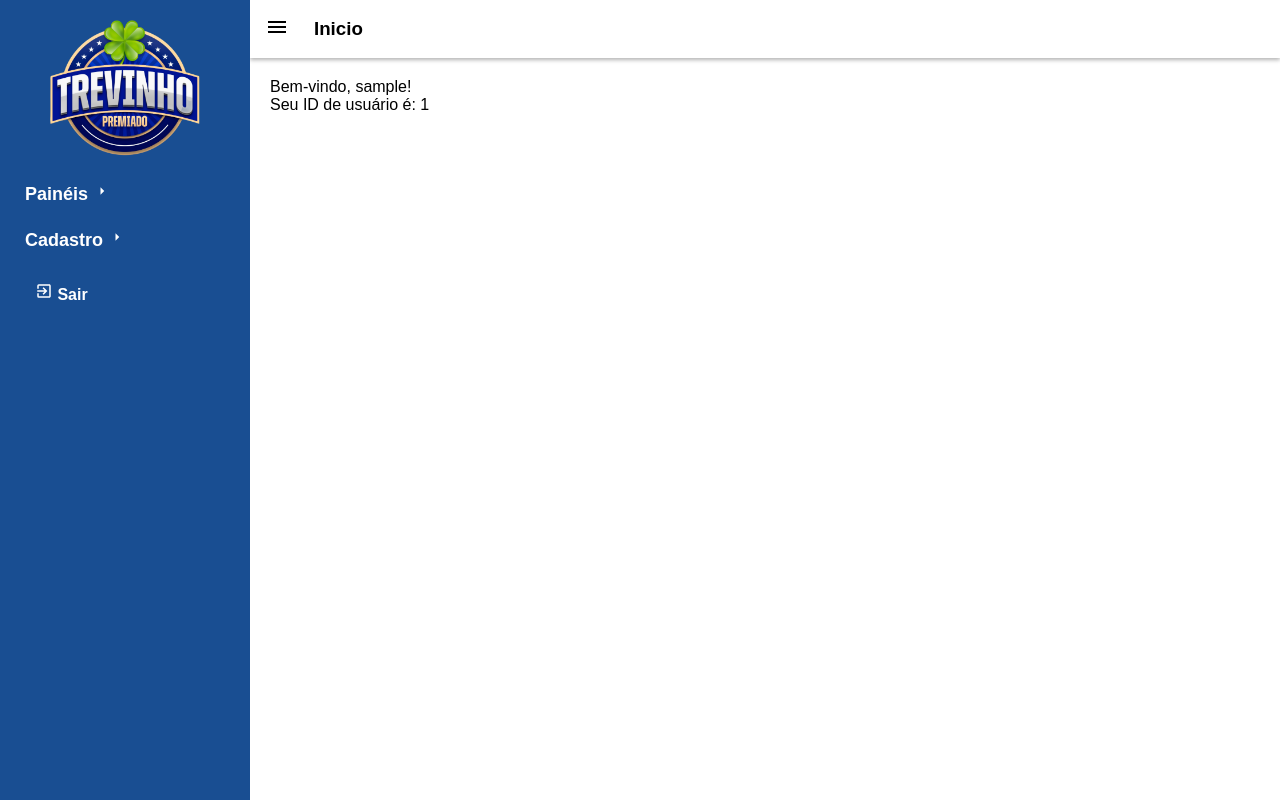
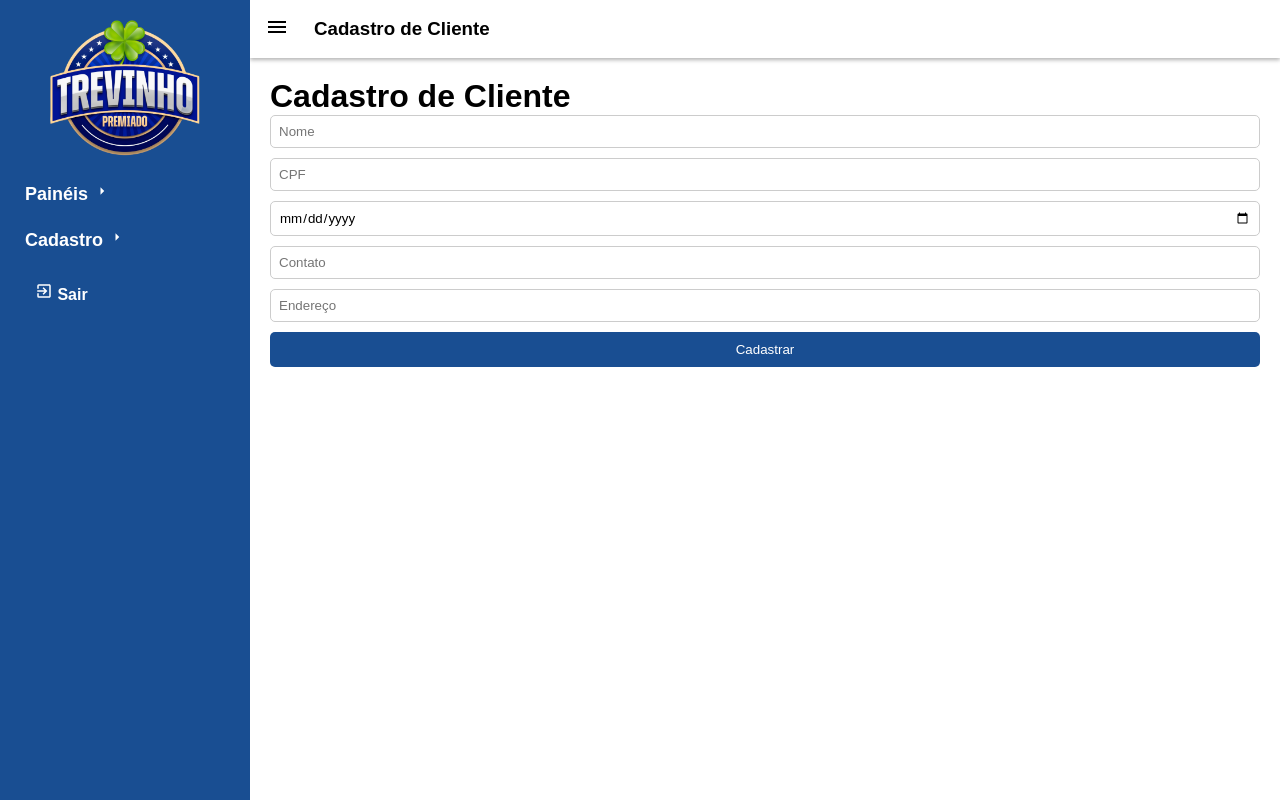
Before and after one commit to agildojunior/TrevinhoPremiadoFrontEnd, a React (Create React App) app: page /cadastroCliente in a window 1280 px wide. Before the commit this address led to /home. Built offline with nearby package versions, Linux system fonts and the light colour scheme; sample sign-in values are in the browser's storage.

Commit message:
cadastro cli

```diff
--- /dev/null
+++ b/src/pages/CadastroCliente/index.js
@@ -0,0 +1,83 @@
+import React, { useState } from 'react';
+import axiosInstance from '../../axiosInstance';
+import { CadastroForm, Input, Button } from './styles';
+
+const CadastroCliente = () => {
+    const [nome, setNome] = useState('');
+    const [cpf, setCpf] = useState('');
+    const [dtNascimento, setDtNascimento] = useState('');
+    const [contato, setContato] = useState('');
+    const [endereco, setEndereco] = useState('');
+    const [loading, setLoading] = useState(false);
+
+    const handleSubmit = async (e) => {
+        e.preventDefault();
+        setLoading(true);
+        try {
+            await axiosInstance.post('/Usuarios', {
+                nome,
+                cpf,
+                dt_Nascimento: dtNascimento,
+                contato,
+                endereco
+            });
+            alert('Cliente cadastrado com sucesso!');
+            setNome('');
+            setCpf('');
+            setDtNascimento('');
+            setContato('');
+            setEndereco('');
+        } catch (error) {
+            console.error('Erro ao cadastrar cliente', error);
+            alert('Erro ao cadastrar cliente');
+        } finally {
+            setLoading(false);
+        }
+    };
+
+    return (
+        <CadastroForm onSubmit={handleSubmit}>
+            <h1>Cadastro de Cliente</h1>
+            <Input
+                type="text"
+                value={nome}
+                onChange={(e) => setNome(e.target.value)}
+                placeholder="Nome"
+                required
+            />
+            <Input
+                type="text"
+                value={cpf}
+                onChange={(e) => setCpf(e.target.value)}
+                placeholder="CPF"
+                required
+            />
+            <Input
+                type="date"
+                value={dtNascimento}
+                onChange={(e) => setDtNascimento(e.target.value)}
+                placeholder="Data de Nascimento"
+                required
+            />
+            <Input
+                type="text"
+                value={contato}
+                onChange={(e) => setContato(e.target.value)}
+                placeholder="Contato"
+                required
+            />
+            <Input
+                type="text"
+                value={endereco}
+                onChange={(e) => setEndereco(e.target.value)}
+                placeholder="Endereço"
+                required
+            />
+            <Button type="submit" disabled={loading}>
+                {loading ? 'Cadastrando...' : 'Cadastrar'}
+            </Button>
+        </CadastroForm>
+    );
+};
+
+export default CadastroCliente;
--- /dev/null
+++ b/src/pages/CadastroCliente/styles.js
@@ -0,0 +1,31 @@
+import styled from 'styled-components';
+
+export const CadastroForm = styled.form`
+    display: flex;
+    flex-direction: column;
+`;
+
+export const Input = styled.input`
+    margin-bottom: 10px;
+    padding: 8px;
+    border: 1px solid #ccc;
+    border-radius: 5px;
+`;
+
+export const Button = styled.button`
+    padding: 10px;
+    border: none;
+    border-radius: 5px;
+    background-color: #194e92;
+    color: white;
+    cursor: pointer;
+
+    &:hover {
+        background-color: #224657;
+    }
+
+    &:disabled {
+        background-color: #ccc;
+        cursor: not-allowed;
+    }
+`;
--- a/src/pages/CadastroUnidade/index.js
+++ b/src/pages/CadastroUnidade/index.js
@@ -5,7 +5,7 @@ import { CadastroForm, Input, Select, Button, Dropdown, DropdownItem } from './s
 const CadastroUnidade = () => {
     const [cidade, setCidade] = useState('');
     const [estado, setEstado] = useState('');
-    const [idPessoa, setIdPessoa] = useState('');
+    const [id_Pessoa, setid_Pessoa] = useState('');
     const [pessoas, setPessoas] = useState([]);
     const [filter, setFilter] = useState('');
     const [loading, setLoading] = useState(false);
@@ -29,11 +29,11 @@ const CadastroUnidade = () => {
         e.preventDefault();
         setLoading(true);
         try {
-            await axiosInstance.post('/Unidades', { cidade, estado, idPessoa });
+            await axiosInstance.post('/Unidades', { cidade, estado, id_Pessoa });
             alert('Unidade cadastrada com sucesso!');
             setCidade('');
             setEstado('');
-            setIdPessoa('');
+            setid_Pessoa('');
             setFilter('');
         } catch (error) {
             console.error('Erro ao cadastrar unidade', error);
@@ -49,7 +49,7 @@ const CadastroUnidade = () => {
     };
 
     const handleOptionSelect = (pessoaId, pessoaNome) => {
-        setIdPessoa(pessoaId);
+        setid_Pessoa(pessoaId);
         setFilter(pessoaNome);
         setShowDropdown(false);
     };
@@ -95,8 +95,8 @@ const CadastroUnidade = () => {
                 </Dropdown>
             )}
             <Select
-                value={idPessoa}
-                onChange={(e) => setIdPessoa(e.target.value)}
+                value={id_Pessoa}
+                onChange={(e) => setid_Pessoa(e.target.value)}
                 required
                 style={{ display: 'none' }} // Esconder o select real
             >
--- a/src/routes/RoutesApp.js
+++ b/src/routes/RoutesApp.js
@@ -4,6 +4,7 @@ import Home from '../pages/Home';
 import Teste from '../pages/Teste';
 import Login from '../pages/Login';
 import CadastroUnidade from '../pages/CadastroUnidade';
+import CadastroCliente from '../pages/CadastroCliente';
 
 const RoutesApp = ({ isAuth, setAuth }) => {
     return (
@@ -11,6 +12,7 @@ const RoutesApp = ({ isAuth, setAuth }) => {
             <Route path="/login" element={isAuth ? <Navigate to="/home" /> : <Login setAuth={setAuth} />} />
             <Route path="/home" element={isAuth ? <Home setAuth={setAuth} /> : <Navigate to="/login" />} />
             <Route path="/cadastroUnidade" element={isAuth ? <CadastroUnidade setAuth={setAuth} /> : <Navigate to="/login" />} />
+            <Route path="/cadastroCliente" element={isAuth ? <CadastroCliente setAuth={setAuth} /> : <Navigate to="/login" />} />
             <Route path="/teste" element={isAuth ? <Teste setAuth={setAuth} /> : <Navigate to="/login" />} />
             <Route path="*" element={<Navigate to={isAuth ? "/home" : "/login"} />} />
         </Routes>
```
